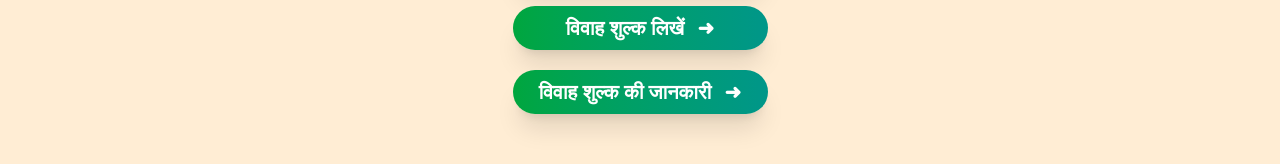
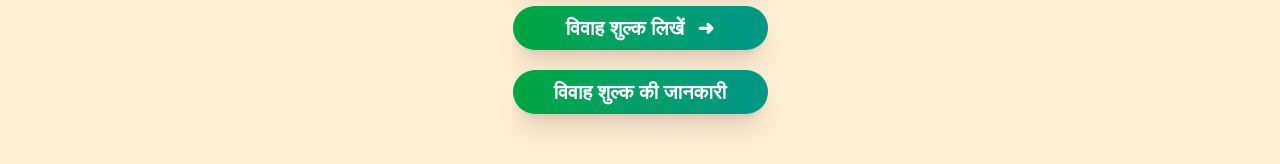
Before and after one commit to Manjeetmathur/puja-chanda, a React (Vite) app in the folder frontend/: page /admin in a window 1280 px wide. Shown: the part 474-638 px from the top of the page. Built offline with nearby package versions, Linux system fonts and the light colour scheme.

Commit message:
first commit

```diff
--- a/frontend/src/pages/Admin/Admin.jsx
+++ b/frontend/src/pages/Admin/Admin.jsx
@@ -59,7 +59,7 @@ const Admin = () => {
                             to="/vivah-shulk-details"
                             className="inline-block w-[255px]  mb-5 mx-auto px-6 py-2 bg-gradient-to-r from-green-600 to-teal-600 text-white text-xl font-semibold rounded-full shadow-xl hover:from-green-700 hover:to-teal-700 transform hover:scale-105 transition-all duration-300 animate-fade-in delay-300 text-center"
                      >
-                            विवाह शुल्क की जानकारी <span className="ml-2">➜</span>
+                            विवाह शुल्क की जानकारी
                      </Link>
 
 
```
